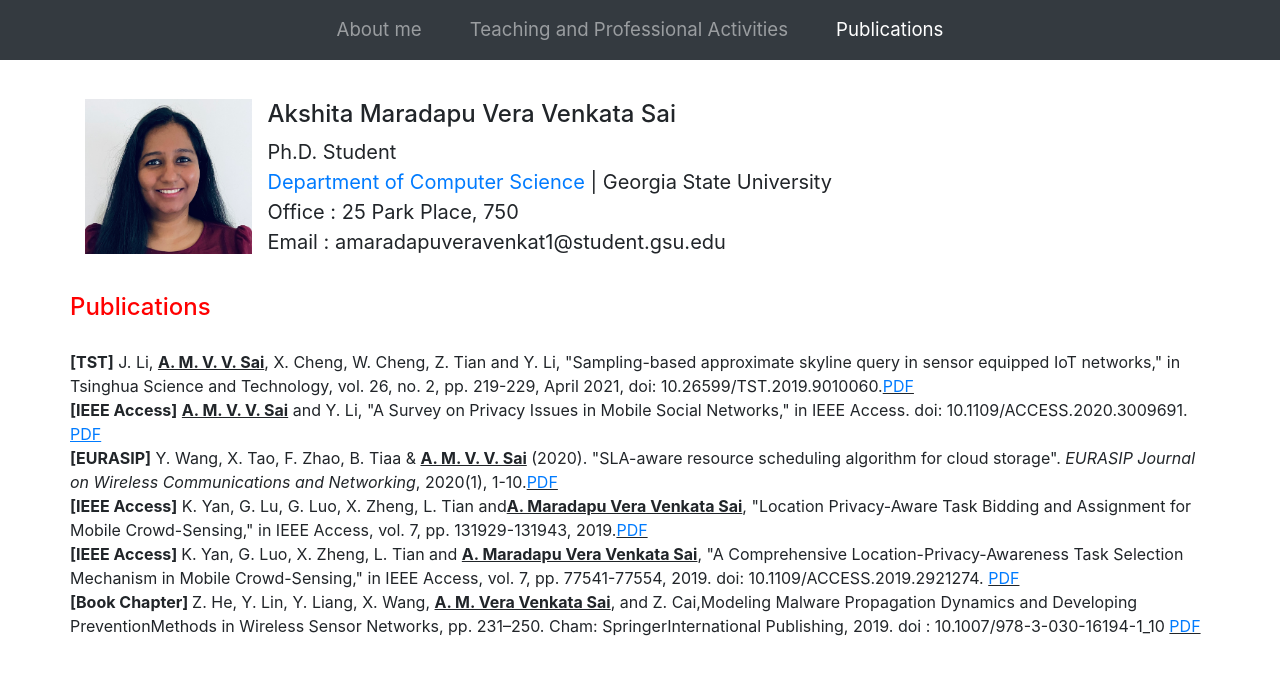
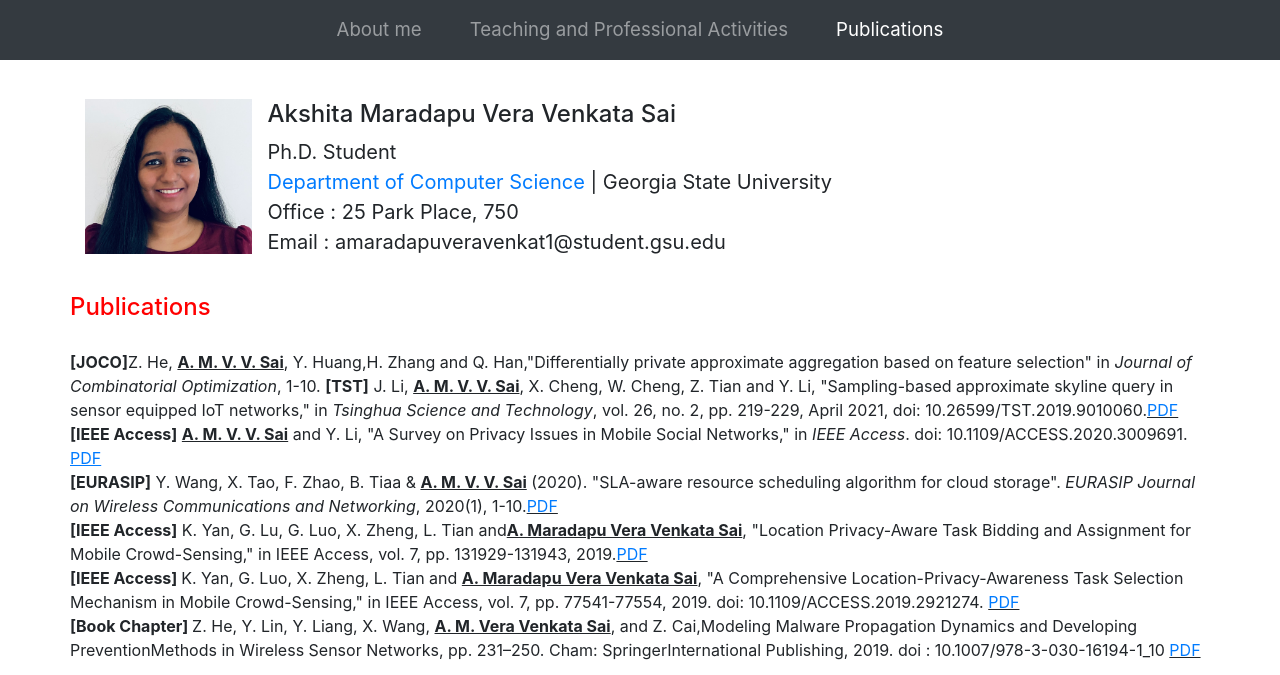
Before and after one commit to Akshitamvvs/Akshitamvvs.github.io, a plain HTML site: page publications.html in a window 1280 px wide. Shown: the top 675 px of the page. Drawn offline with nearby package versions, Linux system fonts and the light colour scheme.

Commit message:
Updated publications list

```diff
--- a/publications.html
+++ b/publications.html
@@ -41,8 +41,9 @@
         </div>
         <div class="row" style="padding-top:20px;">
         <p>
-          <b>[TST]</b> J. Li, <b><u>A. M. V. V. Sai</u></b>, X. Cheng, W. Cheng, Z. Tian and Y. Li, "Sampling-based approximate skyline query in sensor equipped IoT networks," in Tsinghua Science and Technology, vol. 26, no. 2, pp. 219-229, April 2021, doi: 10.26599/TST.2019.9010060.<u><a href="https://ieeexplore.ieee.org/stamp/stamp.jsp?tp=&arnumber=9147159">PDF</a></u></br>
-          <b>[IEEE Access]</b> <b><u> A. M. V. V. Sai</u></b> and Y. Li, "A Survey on Privacy Issues in Mobile Social Networks," in IEEE Access.
+          <b>[JOCO]</b>Z. He, <b><u>A. M. V. V. Sai</u></b>, Y. Huang,H. Zhang and Q. Han,"Differentially private approximate aggregation based on feature selection" in <i>Journal of Combinatorial Optimization</i>, 1-10.
+          <b>[TST]</b> J. Li, <b><u>A. M. V. V. Sai</u></b>, X. Cheng, W. Cheng, Z. Tian and Y. Li, "Sampling-based approximate skyline query in sensor equipped IoT networks," in <i>Tsinghua Science and Technology</i>, vol. 26, no. 2, pp. 219-229, April 2021, doi: 10.26599/TST.2019.9010060.<u><a href="https://ieeexplore.ieee.org/stamp/stamp.jsp?tp=&arnumber=9147159">PDF</a></u></br>
+          <b>[IEEE Access]</b> <b><u> A. M. V. V. Sai</u></b> and Y. Li, "A Survey on Privacy Issues in Mobile Social Networks," in <i>IEEE Access</i>.
 doi: 10.1109/ACCESS.2020.3009691. <a href="http://ieeexplore.ieee.org/stamp/stamp.jsp?tp=&arnumber=9142169&isnumber=6514899"><u>PDF</u></a></br>
             <b>[EURASIP]</b> Y. Wang, X. Tao, F. Zhao, B. Tiaa & <b><u>A. M. V. V. Sai</u></b> (2020). "SLA-aware resource scheduling algorithm for cloud storage". <i>EURASIP Journal on Wireless Communications and Networking</i>, 2020(1), 1-10.<u><a href="https://link.springer.com/content/pdf/10.1186/s13638-019-1604-0.pdf">PDF</a></u></br>
             <b>[IEEE Access]</b> K. Yan, G. Lu, G. Luo, X. Zheng, L. Tian and<b><u>A. Maradapu Vera Venkata Sai</u></b>, "Location Privacy-Aware Task Bidding and Assignment for Mobile Crowd-Sensing," in IEEE Access, vol. 7, pp. 131929-131943, 2019.<u><a href ="https://ieeexplore.ieee.org/stamp/stamp.jsp?tp=&arnumber=8835117">PDF</a></u></br>
```
